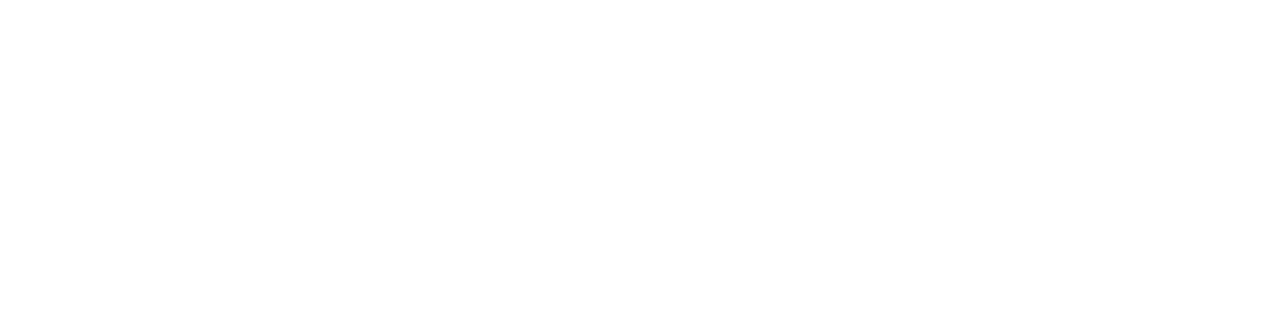
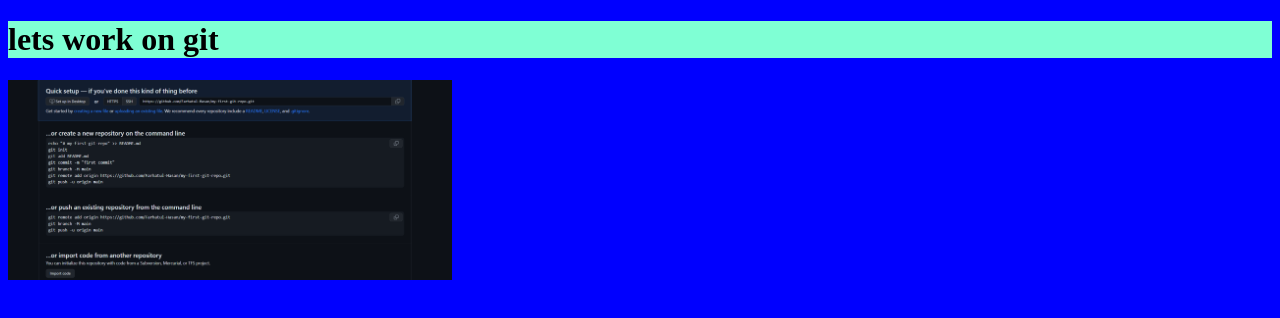
Before and after one commit to Farhatul-Hasan/my-first-git-repo, a plain HTML site: page index.html in a window 1280 px wide. Drawn offline with Linux system fonts and the light colour scheme.

Commit message:
second try

```diff
--- a/index.html
+++ b/index.html
@@ -3,11 +3,16 @@
 <head>
     <meta charset="UTF-8">
     <meta name="viewport" content="width=device-width, initial-scale=1.0">
-    <title style="background-color: aqua;">
+    <title>
         my first github
     </title>
+    <link rel="stylesheet" href="style.css">
 </head>
 <body>
+    <h1>
+        lets work on git
+    </h1>
 
+        <img src="Screenshot 2023-07-05 190749.png" alt="git command" height="200px">
 </body>
 </html>
--- /dev/null
+++ b/style.css
@@ -0,0 +1,7 @@
+
+h1{
+    background-color: aquamarine;
+}
+body{
+   background-color: blue;
+}
```
